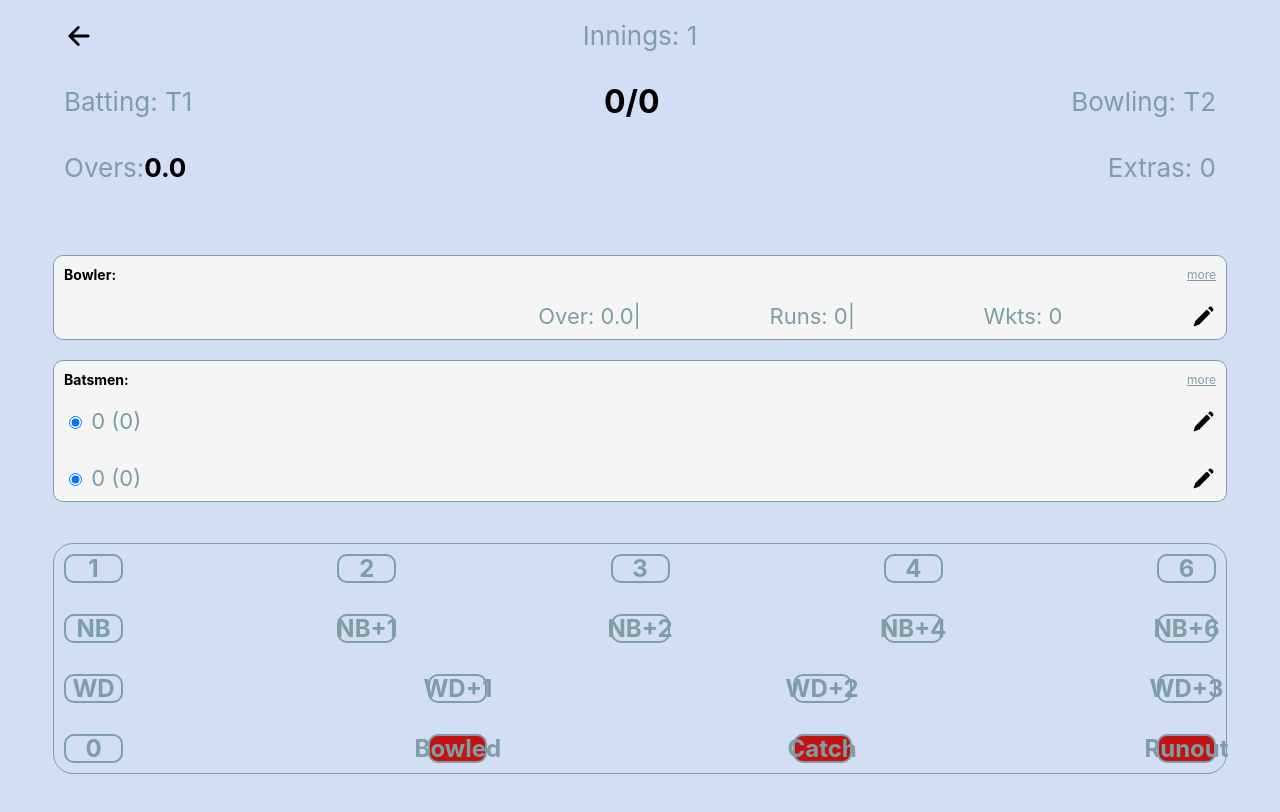
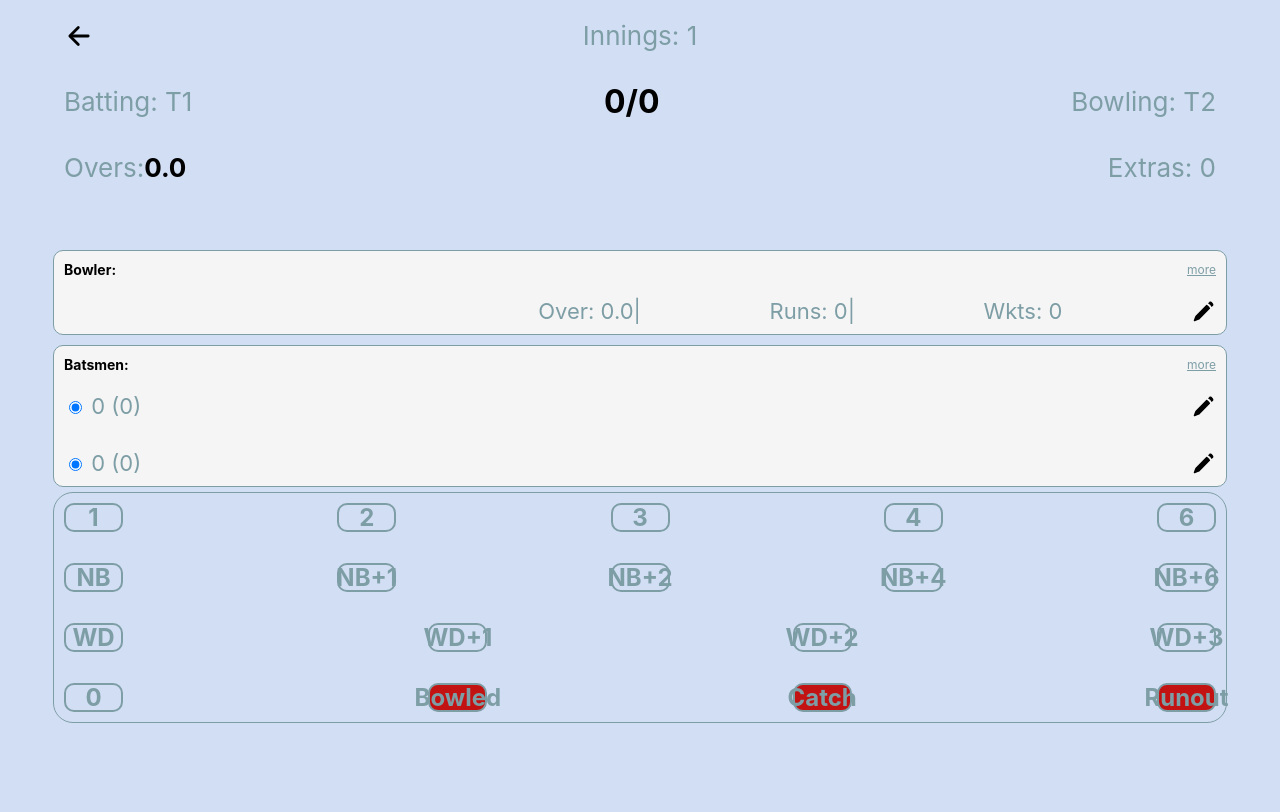
Before and after one commit to rughvi/my-indoor-cricket, a React (Create React App) app: page /game/innings/1 in a window 1280 px wide. Shown: the top 812 px of the page. Built offline with nearby package versions, Linux system fonts and the light colour scheme; no server answers; the database is empty.

Commit message:
Bit styling

```diff
--- a/src/game/innings.tsx
+++ b/src/game/innings.tsx
@@ -153,7 +153,7 @@ const Innings = () => {
                 </div> */}
 
                 <br/>
-                <div className="BowlerCard" style={{borderStyle: "solid", borderRadius: "10px", borderWidth: "thin", padding: 10, margin: 10, backgroundColor: "whitesmoke"}}>
+                <div className="BowlerCard" style={{borderStyle: "solid", borderRadius: "10px", borderWidth: "thin", padding: 10, margin: 5, backgroundColor: "whitesmoke"}}>
                     <div style={{display: "flex", flexDirection: "row", justifyContent: "space-between", alignItems: "center", marginBottom: "20px"}}>
                         <div style={{color: "black", fontWeight: "bold", fontSize: "14px"}}>Bowler:</div>
                         <div style={{fontSize: "12px", width:"100px", textAlign: "end", textDecoration:"underline"}} onClick={() => navigate(`/inningsScore/${inningsId}`)}>more</div>
@@ -168,7 +168,7 @@ const Innings = () => {
                         </div>
                     </div>
                 </div>
-                <div className="BatsmenCard" style={{borderStyle: "solid", borderRadius: "10px", borderWidth: "thin", padding: 10, margin: 10, backgroundColor: "whitesmoke"}}>
+                <div className="BatsmenCard" style={{borderStyle: "solid", borderRadius: "10px", borderWidth: "thin", padding: 10, margin: 5, backgroundColor: "whitesmoke"}}>
                     <div style={{display: "flex", flexDirection: "row", justifyContent: "space-between", alignItems: "center", marginBottom: "20px"}}>
                         <div style={{color: "black", fontWeight: "bold", fontSize: "14px"}}>Batsmen:</div>
                         <div style={{fontSize: "12px", width:"100px", textAlign: "end", textDecoration:"underline"}} onClick={() => navigate(`/inningsScore/${inningsId}`)}>more</div>
@@ -197,7 +197,6 @@ const Innings = () => {
                         </div>
                     </div>
                 </div>
-                <br />
                 <ScoreKeyboard onClick={onClickScoreKey} />
                 {
                     error.length > 0 &&
```
